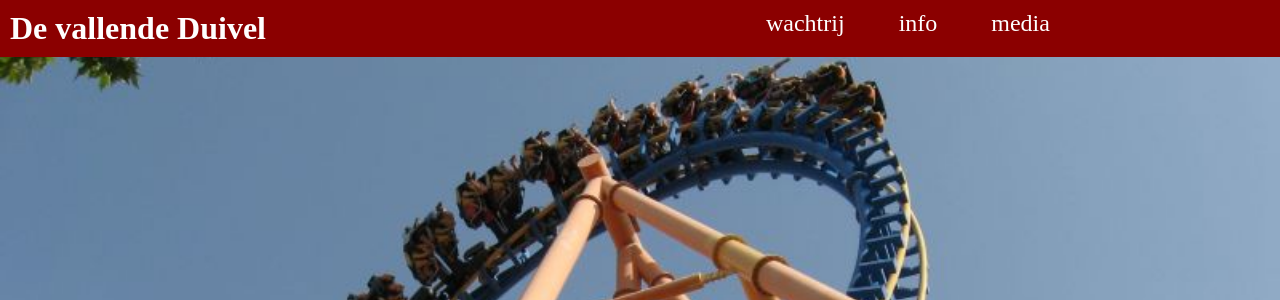
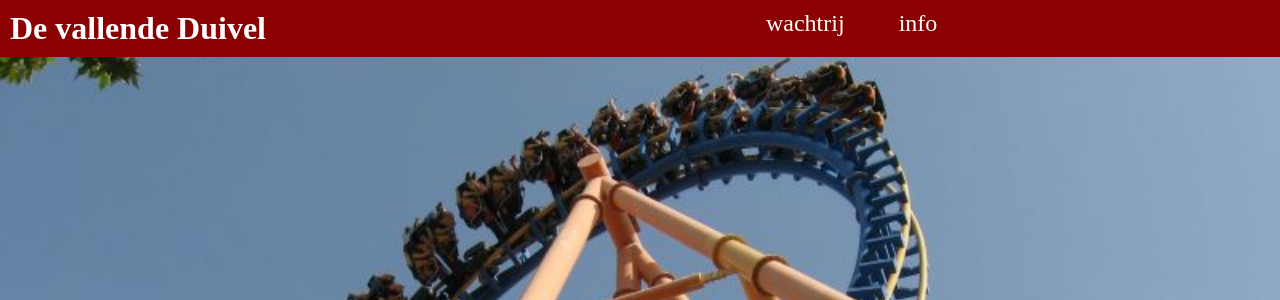
Before and after one commit to KaasjeBen/achtbaan-pro, a PHP site: page / in a window 1280 px wide. Shown: the top 300 px of the page. Run offline with PHP 8.4, Linux system fonts and the light colour scheme.

Commit message:
media weg

```diff
--- a/index.php
+++ b/index.php
@@ -13,7 +13,6 @@
         <nav>
             <a href="#">wachtrij</a>
             <a href="#">info</a>
-            <a href="#">media</a>
         </nav>
     </header>
 </body>
```
